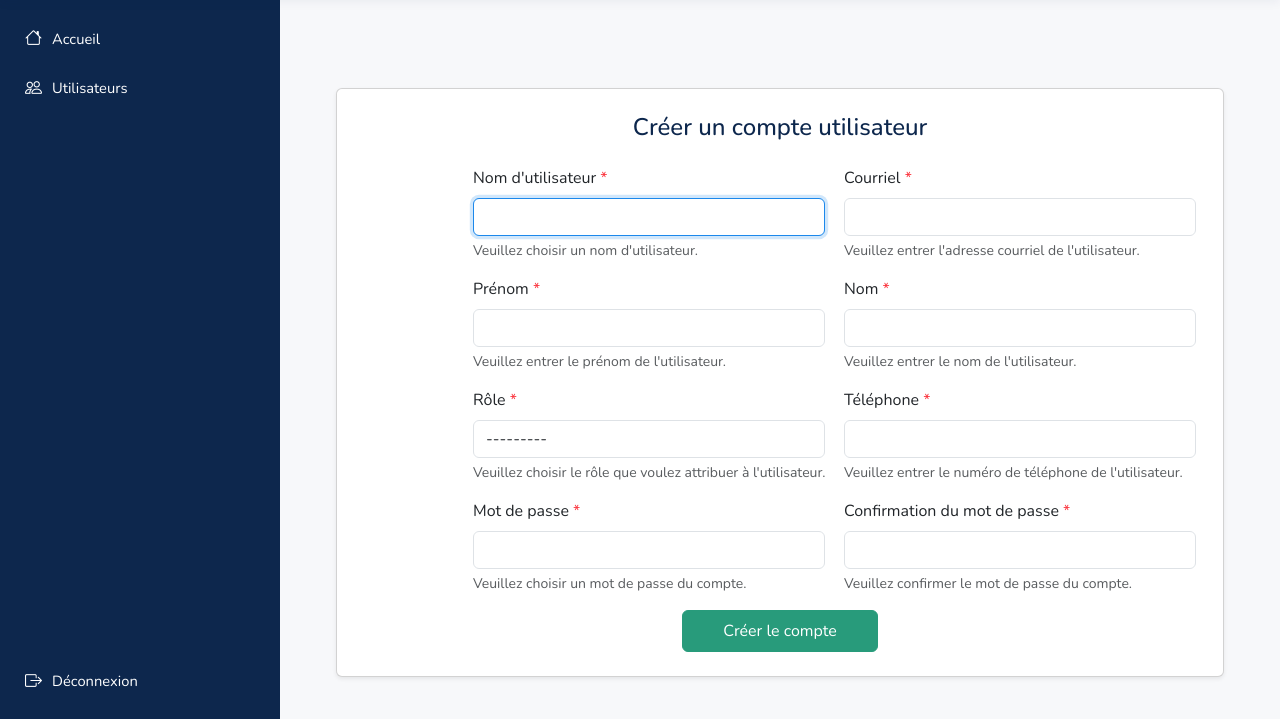
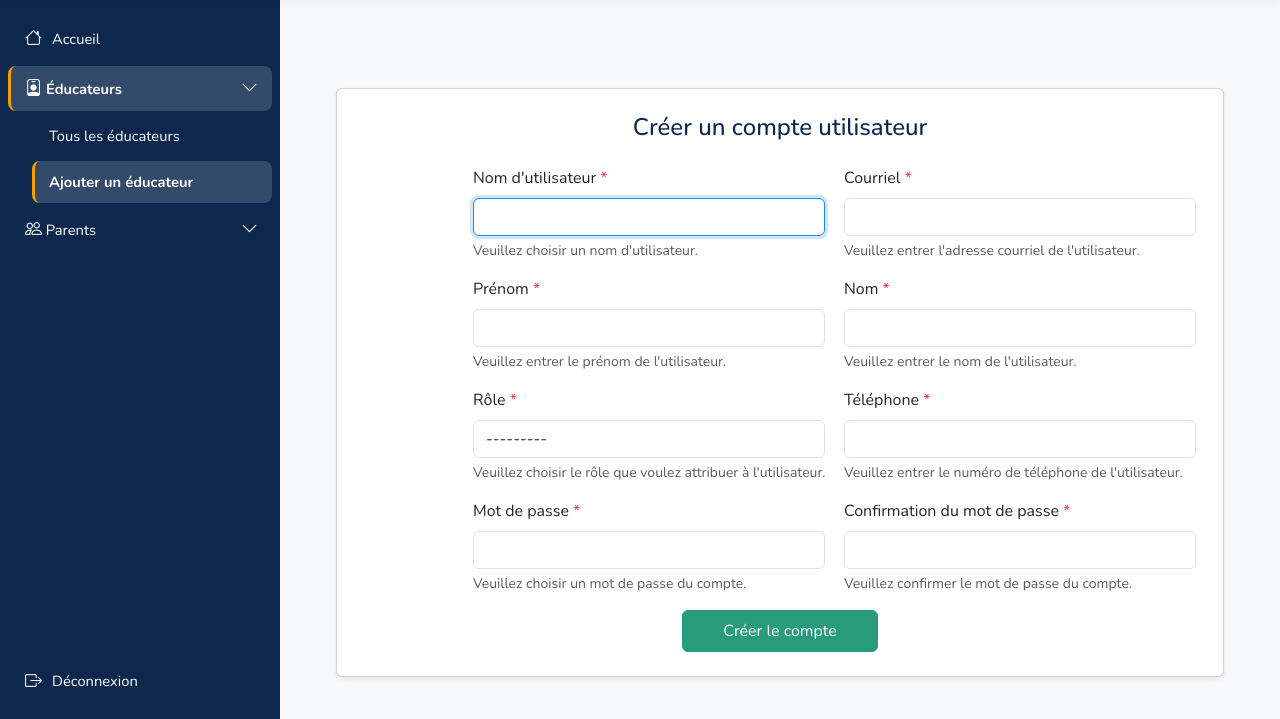
Before and after one commit to saiahhoussem/CarthageXManagement, a Django app: page /comptes/creer/ in a window 1280 px wide. Shown: the part 87-806 px from the top of the page. Run offline with Django 5.2, Linux system fonts and the light colour scheme; the visitor is signed in with stand-in values (Sample User, id 1).

Commit message:
fix: correction des erreurs

```diff
--- a/compte/urls.py
+++ b/compte/urls.py
@@ -56,7 +56,7 @@ urlpatterns = [
     ),
 
     path(
-        "detail_parent/",
+        "parents/<int:pk>/",
         views.detail_parent,
         name="detail_parent",
     ),
--- a/compte/views.py
+++ b/compte/views.py
@@ -4,7 +4,7 @@ from django.contrib.auth.decorators import login_required, user_passes_test
 from django.shortcuts import redirect, render, get_object_or_404
 
 from .forms import ConnexionForm, CreationCompteForm, ModificationEducateurForm
-from .models import Educateur, User
+from .models import Educateur, User, Parent
 from enfants.models import Enfant, Groupe
 
 
--- a/templates/base.html
+++ b/templates/base.html
@@ -1,6 +1,6 @@
-
 <!DOCTYPE html>
 <html lang="fr">
+
 <head>
   <meta charset="UTF-8">
   <meta name="viewport" content="width=device-width, initial-scale=1.0">
@@ -43,6 +43,7 @@
   </div>
 
   {% block extra_js %}{% endblock %}
+  <script src="https://cdn.jsdelivr.net/npm/bootstrap@5.3.3/dist/js/bootstrap.bundle.min.js"></script>
 
   <script>
     (function () {
@@ -67,4 +68,5 @@
   </script>
 
 </body>
+
 </html>
--- a/templates/components/sidebar_menu.html
+++ b/templates/components/sidebar_menu.html
@@ -5,23 +5,78 @@
         {% if user.is_administrateur or user.is_superuser %}
 
         <li>
-                <a href="{% url 'compte:tableau_bord_admin' %}" class="{% if url_actif == 'tableau_bord_admin' %}active{% endif %}">
+            <a href="{% url 'compte:tableau_bord_admin' %}"
+                class="{% if url_actif == 'tableau_bord_admin' %}active{% endif %}">
                 <i class="bi bi-house"></i>
                 Accueil
             </a>
         </li>
 
         <li>
-                <a href="{% url 'compte:liste_educateurs' %}" class="{% if url_actif in 'liste_educateurs detail_educateur modifier_educateur' %}active{% endif %}">
-                    <i class="bi bi-people"></i>
-                    Utilisateurs
+            <a href="#sous-menu-educateurs" data-bs-toggle="collapse" role="button" aria-expanded="false"
+                aria-controls="sous-menu-educateurs"
+                class="d-flex justify-content-between align-items-center {% if url_actif in 'liste_educateurs detail_educateur modifier_educateur creer_compte' %}active{% endif %}">
+                <span>
+                    <i class="bi bi-person-badge"></i>
+                    Éducateurs
+                </span>
+                <i class="bi bi-chevron-down"></i>
+            </a>
+
+            <div class="collapse {% if url_actif in 'liste_educateurs detail_educateur modifier_educateur creer_compte' %}show{% endif %}"
+                id="sous-menu-educateurs" data-bs-parent="#accordion-sidebar">
+                <ul class="list-unstyled ms-4 mt-1">
+                    <li>
+                        <a href="{% url 'compte:liste_educateurs' %}"
+                            class="{% if url_actif in 'liste_educateurs detail_educateur modifier_educateur' %}active{% endif %}">
+                            Tous les éducateurs
                         </a>
                     </li>
+                    <li>
+                        <a href="{% url 'compte:creer_compte' %}"
+                            class="{% if url_actif == 'creer_compte' %}active{% endif %}">
+                            Ajouter un éducateur
+                        </a>
+                    </li>
+                </ul>
+            </div>
+        </li>
+
+        <li>
+            <a href="#sous-menu-parents" data-bs-toggle="collapse" role="button" aria-expanded="false"
+                aria-controls="sous-menu-parents"
+                class="d-flex justify-content-between align-items-center {% if url_actif in 'liste_parents detail_parent' %}active{% endif %}">
+                <span>
+                    <i class="bi bi-people"></i>
+                    Parents
+                </span>
+                <i class="bi bi-chevron-down"></i>
+            </a>
+
+            <div class="collapse {% if url_actif in 'liste_parents detail_parent' %}show{% endif %}"
+                id="sous-menu-parents" data-bs-parent="#accordion-sidebar">
+                <ul class="list-unstyled ms-4 mt-1">
+                    <li>
+                        <a href="{% url 'compte:liste_parents' %}"
+                            class="{% if url_actif in 'liste_parents detail_parent' %}active{% endif %}">
+                            Tous les parents
+                        </a>
+                    </li>
+                    <li>
+                        <a href="{% url 'compte:creer_compte' %}">
+                            Ajouter un parent
+                        </a>
+                    </li>
+                </ul>
+            </div>
+        </li>
+
 
         {% elif user.is_educateur %}
 
         <li>
-                <a href="{% url 'compte:tableau_bord_educateur' %}" class="{% if url_actif == 'tableau_bord_educateur' %}active{% endif %}">
+            <a href="{% url 'compte:tableau_bord_educateur' %}"
+                class="{% if url_actif == 'tableau_bord_educateur' %}active{% endif %}">
                 <i class="bi bi-house"></i>
                 Accueil
             </a>
@@ -58,7 +113,8 @@
         {% elif user.is_parent %}
 
         <li>
-                <a href="{% url 'compte:tableau_bord_parent' %}" class="{% if url_actif == 'tableau_bord_parent' %}active{% endif %}">
+            <a href="{% url 'compte:tableau_bord_parent' %}"
+                class="{% if url_actif == 'tableau_bord_parent' %}active{% endif %}">
                 <i class="bi bi-house"></i>
                 Accueil
             </a>
```
Lines whose indentation alone changed are shown as unchanged.
